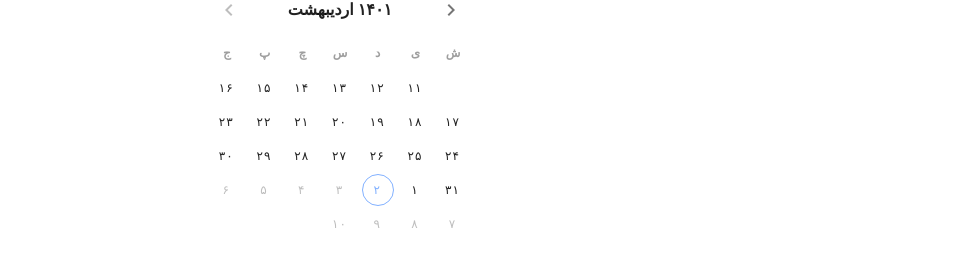
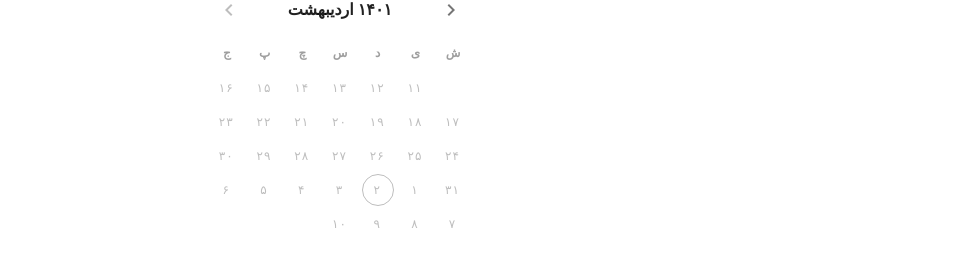
Before and after one commit to itsamirhn/IRRValueConverter, a Nuxt app: page / in a window 1280 px wide. Shown: the part 344-600 px from the top of the page, without its empty margins (300-1280 px from the left). Built offline with nearby package versions, Linux system fonts and the light colour scheme.

Commit message:
Set available dates

```diff
--- a/pages/index.vue
+++ b/pages/index.vue
@@ -13,7 +13,7 @@
     <v-form>
       <v-row>
         <v-col>
-          <v-text-field v-model="amount" label="قیمت" aria-label="Amount" required/>
+          <v-text-field v-model="amount" label="قیمت" placeholder="به تومان" aria-label="Amount" required :rules="textFieldRules"/>
         </v-col>
       </v-row>
       <v-row>
@@ -21,6 +21,7 @@
           <v-date-picker
             v-model="date"
             :max="(new Date(Date.now() - (new Date()).getTimezoneOffset() * 60000)).toISOString().slice(0, 10)"
+            :allowed-dates="allowedDates"
             locale="fa-IR"
             first-day-of-week="6"
             aria-label="Date"
@@ -41,7 +42,6 @@ export default {
     } else {
       usdPrices = await $axios.get('/usd.json').then(res => res.data)
     }
-
     return { usdPrices }
   },
   data () {
@@ -49,6 +49,36 @@ export default {
       amount: '',
       date: '',
       usdPrices: {},
+      textFieldRules: [
+        v => !!v || 'قیمت را وارد کنید',
+        v => /^\d+$/.test(this.toEnglishDigits(v)) || 'قیمت باید عددی باشد'
+      ]
+    }
+  },
+  computed: {
+    availableDates() {
+      let allowedDates = []
+      for (let date in this.usdPrices) {
+        allowedDates.push(date)
+      }
+      return allowedDates
+    }
+  },
+  methods: {
+    allowedDates(a) {
+      return this.availableDates.includes(a);
+    },
+    toEnglishDigits(str) {
+      let e = '۰'.charCodeAt(0);
+      str = str.replace(/[۰-۹]/g, function(t) {
+        return t.charCodeAt(0) - e;
+      });
+
+      e = '٠'.charCodeAt(0);
+      str = str.replace(/[٠-٩]/g, function(t) {
+        return t.charCodeAt(0) - e;
+      });
+      return str;
     }
   }
 }
```
